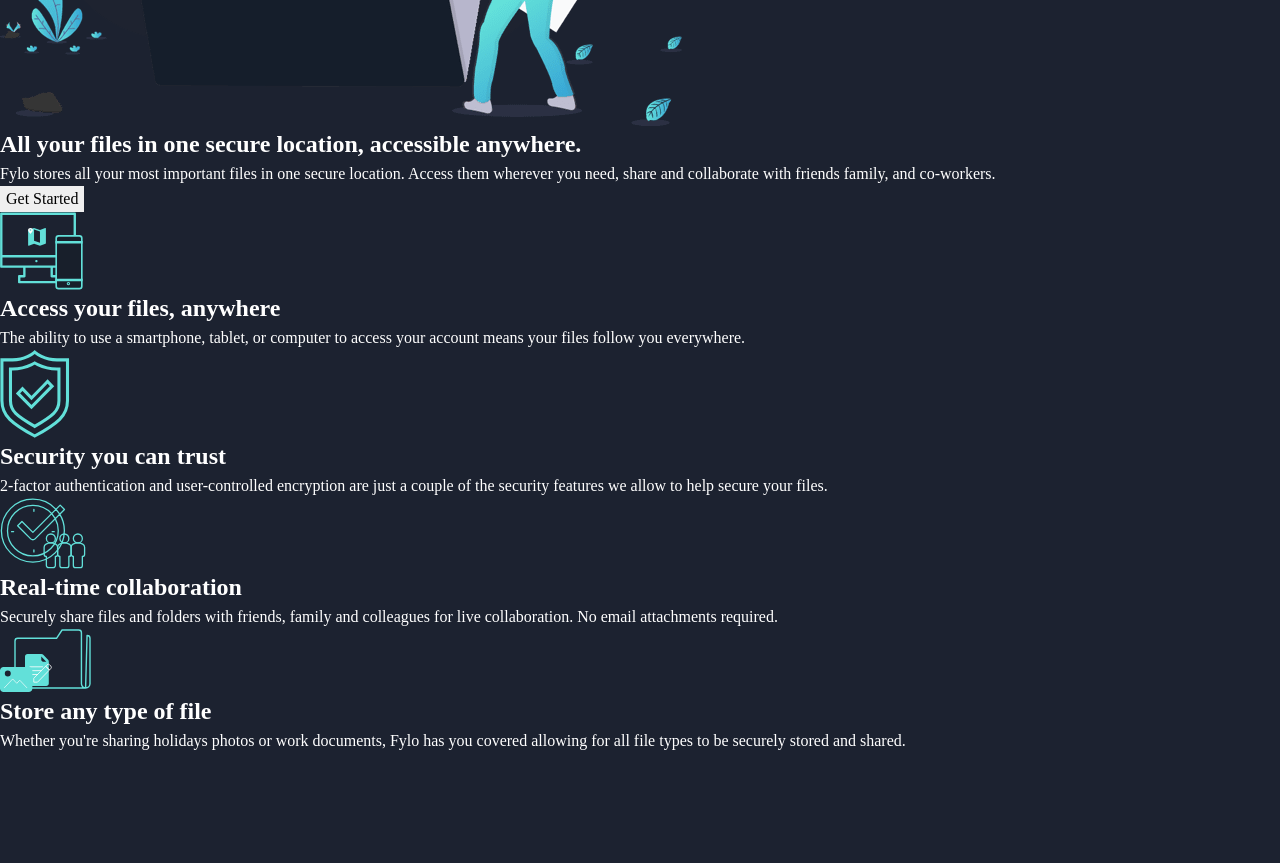
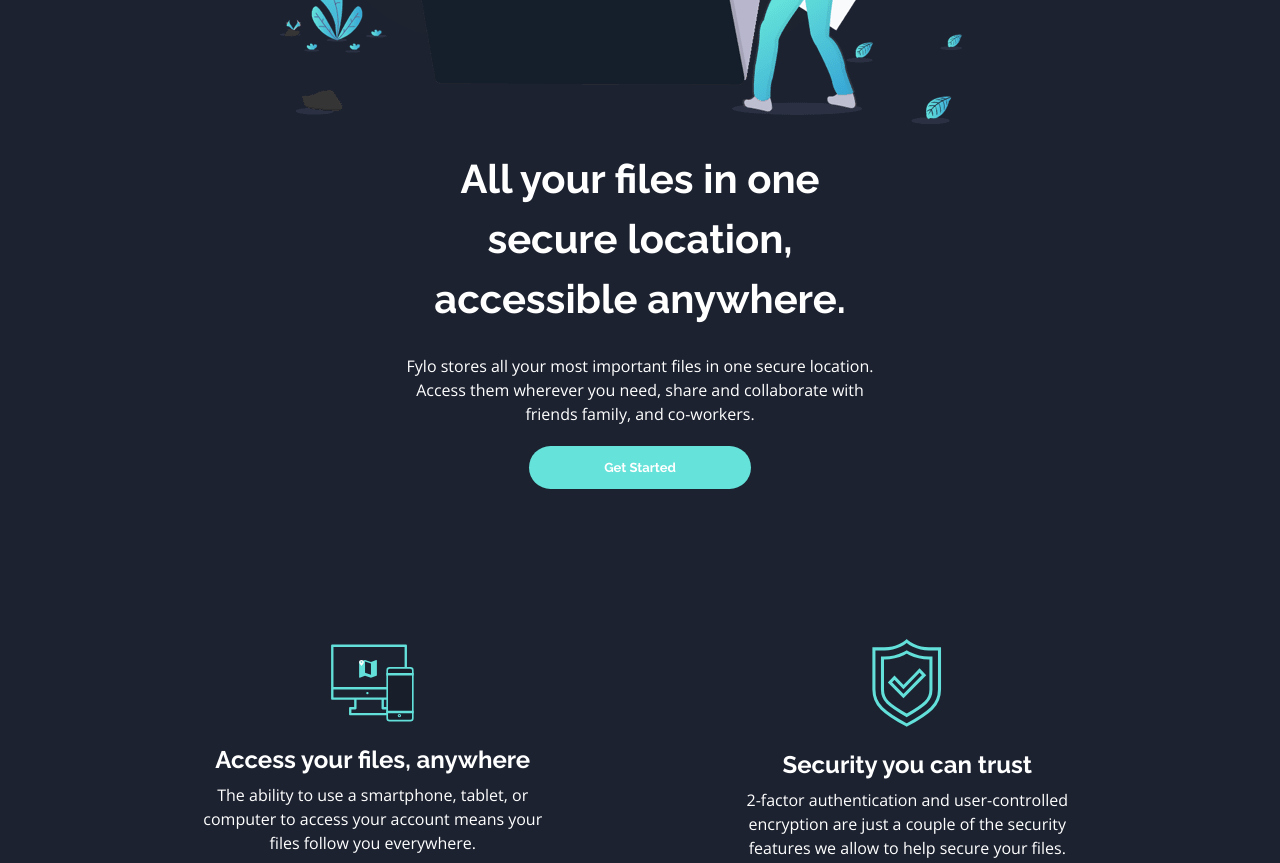
Before and after one commit to Devon-1984/fylo, a website built with Vite: page index.html in a window 1280 px wide. Shown: the part 540-1403 px from the top of the page. Before the commit the page ends 1293 px from the top, so only its background shows below. Built offline with nearby package versions, Linux system fonts and the light colour scheme.

Commit message:
Added the grid section

```diff
--- a/index.html
+++ b/index.html
@@ -8,7 +8,7 @@
 	</head>
 	<body>
 		<header>
-			<div class="logo"><img src="./images/logo.svg" alt="" class="logo" /></div>
+			<div class="logo-wrap"><img src="./images/logo.svg" alt="" class="logo" /></div>
 			<div class="list-wrap">
 				<ul class="list">
 					<li>Features</li>
@@ -24,25 +24,25 @@
 			<button class="start">Get Started</button>
 		</article>
 		<div class="grid">
-			<div class="grid--item1">
+			<div class="grid--item">
 				<img class="icon-access-anywhere" src="./images/icon-access-anywhere.svg" alt="" />
 				<h2 class="access">Access your files, anywhere</h2>
-				<p class="access--content">The ability to use a smartphone, tablet, or computer to access your account means your files follow you everywhere.</p>
+				<p class="access--content grid-content">The ability to use a smartphone, tablet, or computer to access your account means your files follow you everywhere.</p>
 			</div>
-			<div class="grid--item2">
+			<div class="grid--item">
 				<img class="icon-security" src="./images/icon-security.svg" alt="" />
 				<h2 class="security">Security you can trust</h2>
-				<p class="security--content">2-factor authentication and user-controlled encryption are just a couple of the security features we allow to help secure your files.</p>
+				<p class="security--content grid-content">2-factor authentication and user-controlled encryption are just a couple of the security features we allow to help secure your files.</p>
 			</div>
-			<div class="grid--item3">
+			<div class="grid--item">
 				<img class="icon-collaboration" src="./images/icon-collaboration.svg" alt="" />
 				<h2 class="collaboration">Real-time collaboration</h2>
-				<p class="collaboration--content">Securely share files and folders with friends, family and colleagues for live collaboration. No email attachments required.</p>
+				<p class="collaboration--content grid-content">Securely share files and folders with friends, family and colleagues for live collaboration. No email attachments required.</p>
 			</div>
-			<div class="grid--item4">
+			<div class="grid--item">
 				<img src="./images/icon-any-file.svg" alt="" class="icon-location" />
 				<h2 class="location">Store any type of file</h2>
-				<p class="location--content">Whether you're sharing holidays photos or work documents, Fylo has you covered allowing for all file types to be securely stored and shared.</p>
+				<p class="location--content grid-content">Whether you're sharing holidays photos or work documents, Fylo has you covered allowing for all file types to be securely stored and shared.</p>
 			</div>
 		</div>
 	</body>
--- a/style.css
+++ b/style.css
@@ -1,4 +1,6 @@
-/* Reset Styles */
+/* --- Reset Styles --- */
+
+@import url("https://fonts.googleapis.com/css2?family=Be+Vietnam+Pro:wght@400;500;700&family=Open+Sans:wght@400;700&family=Raleway:wght@400;700&display=swap");
 
 *,
 *::before,
@@ -41,6 +43,15 @@
 	overflow-wrap: break-word;
 }
 
+h1,
+h2,
+h3,
+h4,
+h5,
+h6 {
+	font-family: "Raleway", sans-serif;
+}
+
 a {
 	text-decoration: none;
 	font: inherit;
@@ -55,7 +66,7 @@
 	isolation: isolate;
 }
 
-/* Custom Styling */
+/* --- Custom Styling --- */
 
 button {
 	border: none;
@@ -64,19 +75,85 @@
 body {
 	background-color: hsl(222, 26%, 15%);
 	color: #fff;
+	text-align: center;
+	font-family: "Open Sans", sans-serif;
 }
 
 header {
 	display: flex;
+	padding: 50px;
 }
+
 .list-wrap {
 	margin-left: auto;
 }
+
 .list {
 	display: flex;
 	list-style-type: none;
-	padding: 50px;
+	gap: 16px;
 }
+
 .logo {
-	padding: 20px;
+	width: 100px;
 }
+
+article {
+	display: flex;
+	flex-direction: column;
+	align-items: center;
+	justify-content: center;
+	text-align: center;
+}
+
+.title {
+	font-family: "Raleway", sans-serif;
+	font-weight: 700;
+	margin-inline: 400px;
+	margin-block: 25px;
+	font-size: 40px;
+}
+
+.content {
+	font-family: "Open Sans", sans-serif;
+	font-weight: 400;
+	max-width: 500px;
+	margin-block-end: 20px;
+}
+
+button {
+	background-color: hsl(176, 68%, 64%);
+	color: #fff;
+	border-radius: 100vw;
+	font-family: "Raleway", sans-serif;
+	font-weight: 700;
+	padding-inline: 75px;
+	padding-block: 12px;
+	font-size: small;
+}
+
+.grid {
+	display: grid;
+	grid-template-columns: 1fr 1fr;
+	max-width: 1000px;
+	margin: auto;
+	gap: 69px;
+	padding: 150px 0px;
+}
+
+.grid--item {
+	display: flex;
+	align-items: center;
+	flex-direction: column;
+	justify-content: center;
+	max-width: auto;
+}
+
+.grid-content {
+	max-width: 340px;
+}
+
+h2 {
+	padding-top: 20px;
+	padding-bottom: 5px;
+}
```
